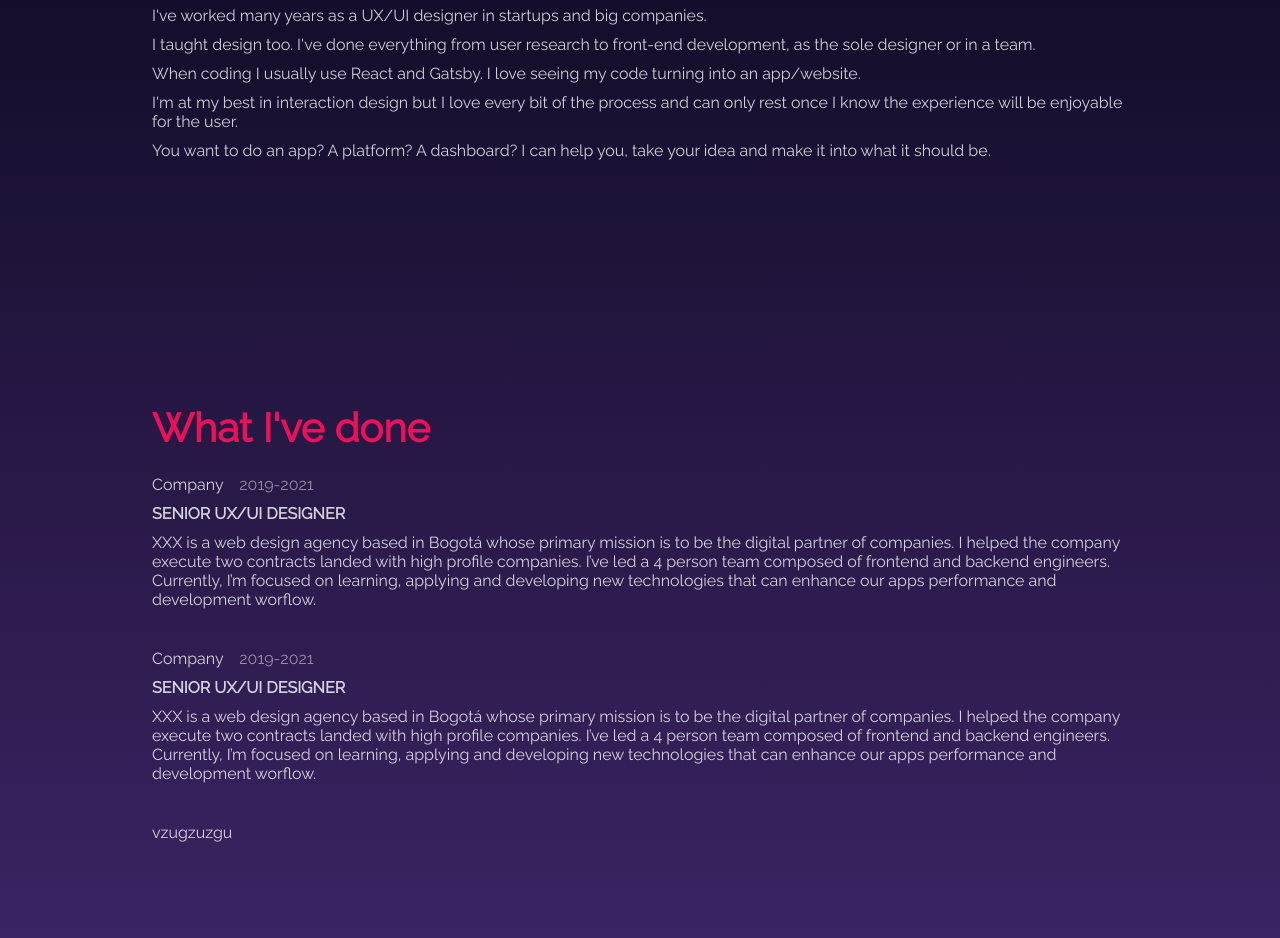
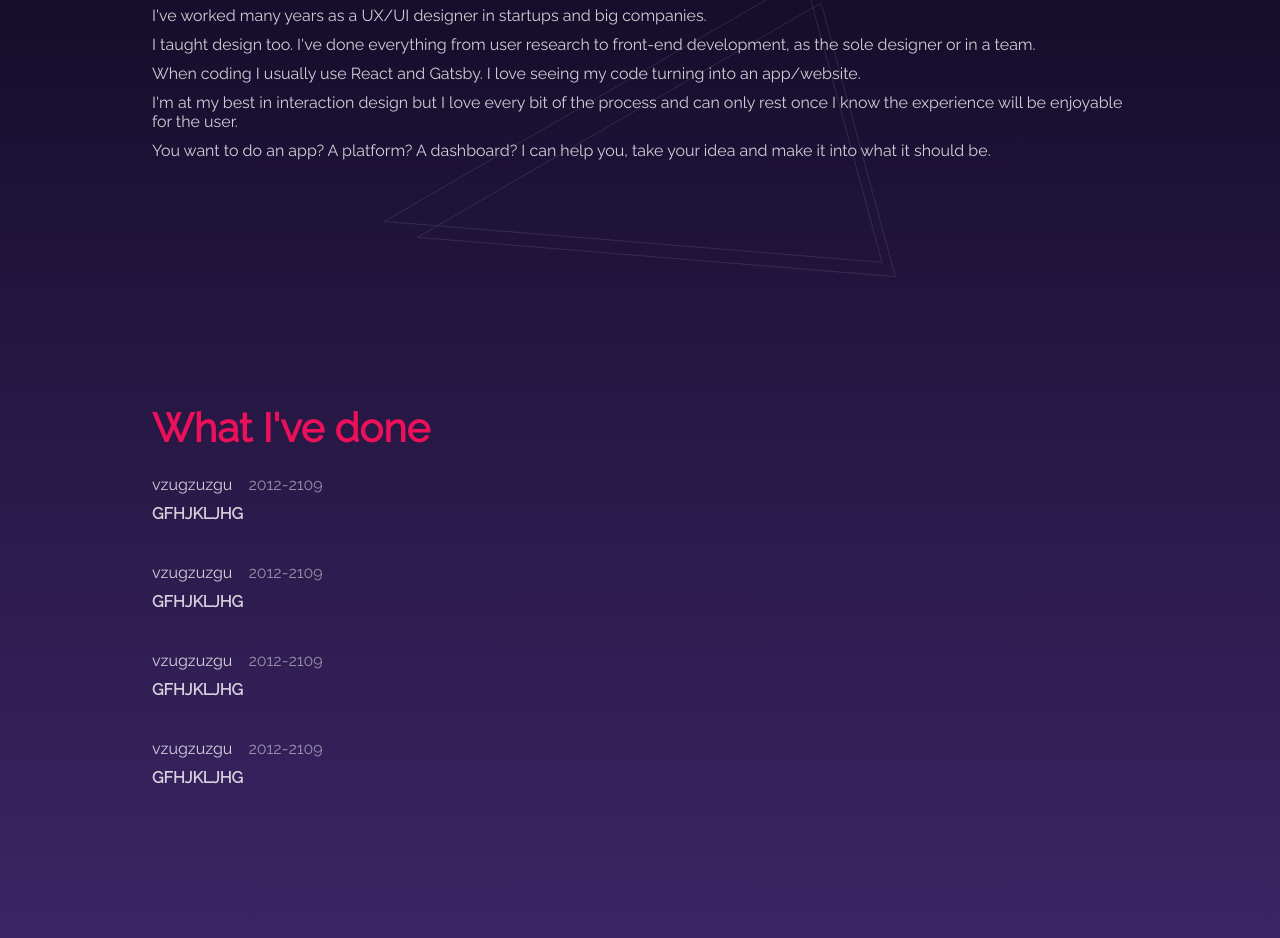
Before and after one commit to AdamanskaHub/Emilie, a Gatsby site: page /about in a window 1280 px wide. Shown: the part 386-1324 px from the top of the page. Built offline with nearby package versions, Linux system fonts and the light colour scheme; Gatsby itself is replaced by a stand-in of ours.

Commit message:
Adding triangles

```diff
--- a/package.json
+++ b/package.json
@@ -13,6 +13,7 @@
     "test": "echo \"Write tests! -> https://gatsby.dev/unit-testing\" && exit 1"
   },
   "dependencies": {
+    "aos": "^2.3.4",
     "gatsby": "^2.17.4",
     "gatsby-plugin-sass": "^2.1.20",
     "node-sass": "^4.13.0",
--- a/src/pages/about.js
+++ b/src/pages/about.js
@@ -2,9 +2,16 @@ import React from "react"
 import { Link } from "gatsby"
 import Nav from "../components/nav"
 import CV from "../components/cv"
+import AOS from "aos"
+import "aos/dist/aos.css"
 // import Helmet from 'react-helmet'
 
-import palm from "../img/palm.png"
+import trib from "../img/triangle-big.svg"
+import tri1 from "../img/triangle1.svg"
+import tri2 from "../img/triangle2.svg"
+import tri3 from "../img/triangle3.svg"
+import tri4 from "../img/triangle4.svg"
+import tri5 from "../img/triangle5.svg"
 
 const About = () => (
   <>
@@ -15,6 +22,9 @@ const About = () => (
 
     <div className="about__bloc">
       <Nav />
+
+      <img src={tri1} alt="triangle" class="triangle triangle-1" />
+      <img src={trib} alt="triangle" class="triangle triangle-big" />
 
       <div className="about__content">
         <h2 className="about__content--title">Who I am</h2>
@@ -43,33 +53,31 @@ const About = () => (
 
       <div className="about__cv">
         <h2 className="about__content--title">What I've done</h2>
-        <p className="about__content--company">
-          Company <span className="about__content--op">2019-2021</span>
-        </p>
-        <h3 className="about__content--position">Senior UX/UI designer</h3>
-        <p className="about__content--text">
-          XXX is a web design agency based in Bogotá whose primary mission is to
-          be the digital partner of companies. I helped the company execute two
-          contracts landed with high profile companies. I’ve led a 4 person team
-          composed of frontend and backend engineers. Currently, I’m focused on
-          learning, applying and developing new technologies that can enhance
-          our apps performance and development worflow.
-        </p>
 
-        <p className="about__content--company">
-          Company <span className="about__content--op">2019-2021</span>
-        </p>
-        <h3 className="about__content--position">Senior UX/UI designer</h3>
-        <p className="about__content--text">
-          XXX is a web design agency based in Bogotá whose primary mission is to
-          be the digital partner of companies. I helped the company execute two
-          contracts landed with high profile companies. I’ve led a 4 person team
-          composed of frontend and backend engineers. Currently, I’m focused on
-          learning, applying and developing new technologies that can enhance
-          our apps performance and development worflow.
-        </p>
-
-        <CV company="vzugzuzgu" />
+        <CV
+        company="vzugzuzgu"
+        position="gfhjkljhg"
+        dates="2012-2109"
+        text="bjfkljhkle"
+        />
+        <CV
+        company="vzugzuzgu"
+        position="gfhjkljhg"
+        dates="2012-2109"
+        text="bjfkljhkle"
+        />
+        <CV
+        company="vzugzuzgu"
+        position="gfhjkljhg"
+        dates="2012-2109"
+        text="bjfkljhkle"
+        />
+        <CV
+        company="vzugzuzgu"
+        position="gfhjkljhg"
+        dates="2012-2109"
+        text="bjfkljhkle"
+        />
 
       </div>
 
--- a/src/sass/main.scss
+++ b/src/sass/main.scss
@@ -32,6 +32,7 @@ body {
 @import url("https://fonts.googleapis.com/css?family=Fredoka+One&display=swap");
 
 @import 'variables/var';
+@import 'variables/triangles';
 
 @import 'components/nav';
 
--- a/src/sass/pages/contact.scss
+++ b/src/sass/pages/contact.scss
@@ -1,5 +1,5 @@
 .contact{
-  &__.bloc {
+  &__bloc {
     background-image: linear-gradient(#260325, #432b57);
     min-height: 100vh;
     padding: 3rem 3rem 50vh;
--- /dev/null
+++ b/src/sass/variables/_triangles.scss
@@ -0,0 +1,14 @@
+.triangle{
+    position: absolute;
+    opacity: .5;
+    &-big{
+        top: 20%;
+    left: 30%;
+    width: 40vw;
+    }
+    &-1{
+        top: 5%;
+        left:20%;
+        width: 10vw;
+    }
+}
```
Also changed, not shown: src/pages/contact.js (+28 -12 lines), 1 other file.
